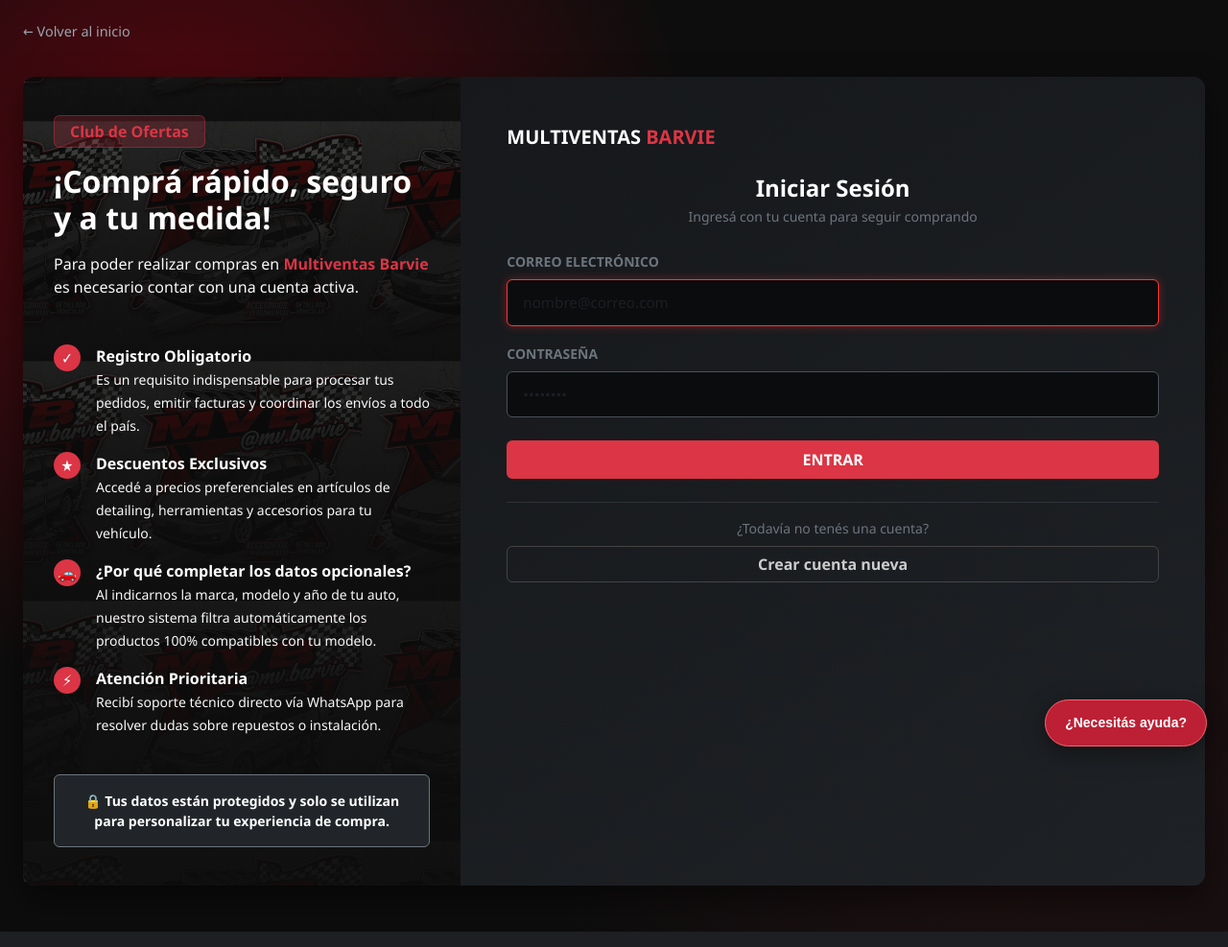
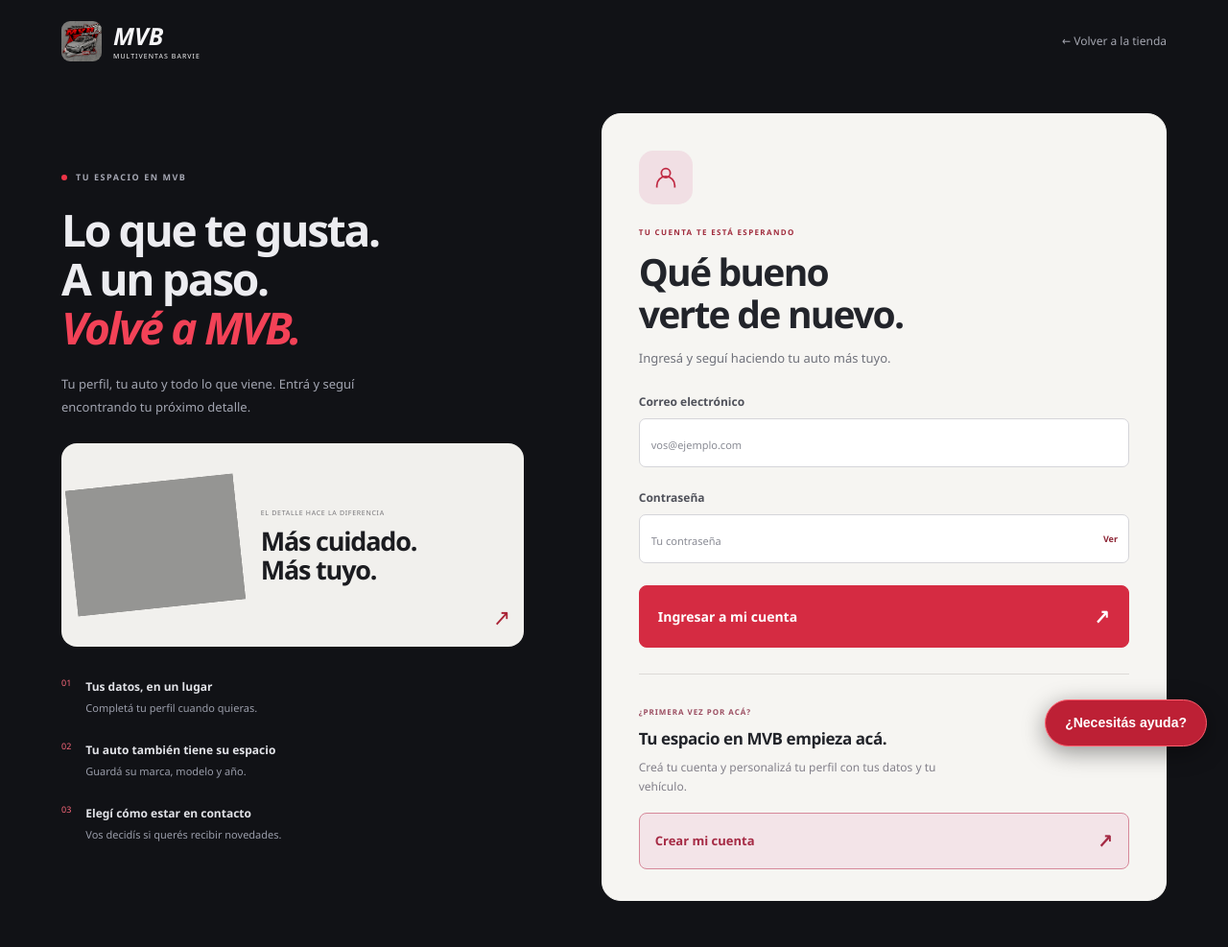
Before and after one commit to Urielbarvie/chatgptNube, a PHP site: page /src/views/auth/login.php in a window 1280 px wide. Shown: the whole page at 96% size. Run offline with PHP 8.4, Linux system fonts and the light colour scheme; grey boxes are pictures that could not be loaded.

Commit message:
Destacar perfil opcional y renovar inicio de sesion

```diff
--- a/pagina/src/views/_layouts/auth.layout.php
+++ b/pagina/src/views/_layouts/auth.layout.php
@@ -6,7 +6,7 @@
     header('Location: ' . BASE_URL . '/index.php');
     exit;
 }
-if (!empty($isRegisterPage)) {
+if (!empty($isRegisterPage) || !empty($isLoginPage)) {
     require __DIR__ . '/register.layout.php';
     return;
 }
--- a/pagina/src/views/_layouts/register.layout.php
+++ b/pagina/src/views/_layouts/register.layout.php
@@ -1,17 +1,18 @@
 <!DOCTYPE html>
 <html lang="es"><head>
 <meta charset="UTF-8"><meta name="viewport" content="width=device-width, initial-scale=1.0">
-<title>Creá tu cuenta | Multiventas Barvie</title>
+<title><?= !empty($isLoginPage) ? 'Ingresá a tu cuenta' : 'Creá tu cuenta' ?> | Multiventas Barvie</title>
 <link rel="stylesheet" href="<?= BASE_URL ?>/assets/css/bootstrap.min.css">
 <link rel="stylesheet" href="<?= BASE_URL ?>/assets/css/style.css">
 <link rel="stylesheet" href="<?= BASE_URL ?>/assets/css/register-refresh.css?v=<?= filemtime(__DIR__ . '/../../../assets/css/register-refresh.css') ?>">
-</head><body class="mvb-register"><div class="auth-page">
+<link rel="stylesheet" href="<?= BASE_URL ?>/assets/css/account-enhancements.css?v=<?= filemtime(__DIR__ . '/../../../assets/css/account-enhancements.css') ?>">
+</head><body class="mvb-register <?= !empty($isLoginPage) ? 'mvb-login' : '' ?>"><div class="auth-page">
 <nav class="auth-topbar" aria-label="Navegación de registro"><a class="mvb-signup-brand" href="<?= BASE_URL ?>/index.php"><img src="<?= BASE_URL ?>/assets/img/logo.jpg" alt="Multiventas Barvie" width="42" height="42"><span>MVB<small>MULTIVENTAS BARVIE</small></span></a><a href="<?= BASE_URL ?>/index.php" class="auth-back-link">← Volver a la tienda</a></nav>
 <div class="auth-center"><div class="auth-shell">
 <aside class="auth-side" aria-labelledby="signup-side-title"><div class="auth-side-content">
 <p class="mvb-signup-overline"><span></span> TU ESPACIO EN MVB</p>
-<h2 id="signup-side-title">Cada auto tiene<br> una historia.<br> <em>Sigamos la tuya.</em></h2>
-<p class="mvb-signup-side-description">Creá tu cuenta y tené a mano todo lo que necesitás para tu próxima compra.</p>
+<h2 id="signup-side-title"><?php if (!empty($isLoginPage)): ?>Lo que te gusta.<br> A un paso.<br> <em>Volvé a MVB.</em><?php else: ?>Cada auto tiene<br> una historia.<br> <em>Sigamos la tuya.</em><?php endif; ?></h2>
+<p class="mvb-signup-side-description"><?= !empty($isLoginPage) ? 'Tu perfil, tu auto y todo lo que viene. Entrá y seguí encontrando tu próximo detalle.' : 'Creá tu cuenta y tené a mano todo lo que necesitás para tu próxima compra.' ?></p>
 <div class="mvb-signup-photo"><img src="<?= BASE_URL ?>/assets/img/limpieza-productos/arm17744/arm17744_01.png" alt="Cuidado para los detalles de tu auto" width="300" height="300"><div><span>EL DETALLE HACE LA DIFERENCIA</span><strong>Más cuidado.<br> Más tuyo.</strong></div><span aria-hidden="true" class="mvb-signup-photo-arrow">↗</span></div>
 <ul class="mvb-signup-benefits"><li><span>01</span><div><strong>Tus datos, en un lugar</strong><p>Completá tu perfil cuando quieras.</p></div></li><li><span>02</span><div><strong>Tu auto también tiene su espacio</strong><p>Guardá su marca, modelo y año.</p></div></li><li><span>03</span><div><strong>Elegí cómo estar en contacto</strong><p>Vos decidís si querés recibir novedades.</p></div></li></ul>
 </div></aside><div class="auth-form-panel" id="registro" role="main">
--- a/pagina/src/views/auth/login.php
+++ b/pagina/src/views/auth/login.php
@@ -1,39 +1,22 @@
 <?php
+$isLoginPage = true;
 require_once __DIR__ . '/../_layouts/auth.layout.php';
 $error = $_SESSION['error_login'] ?? ($_GET['error'] ?? null);
 unset($_SESSION['error_login']);
 ?>
-
-<div class="text-center mb-4">
-    <h1 class="h4 fw-bold text-white mb-1">Iniciar Sesión</h1>
-    <p class="text-secondary small mb-0">Ingresá con tu cuenta para seguir comprando</p>
-</div>
-
-<?php if ($error): ?>
-    <div class="alert alert-danger py-2 small" role="alert">
-        Correo o contraseña incorrectos. Probá de nuevo.
-    </div>
-<?php endif; ?>
-
-<form action="<?= BASE_URL ?>/src/controllers/auth/login.php" method="POST" novalidate>
-    <div class="mb-3">
-        <label for="email" class="form-label text-secondary small text-uppercase fw-semibold">Correo Electrónico</label>
-        <input type="email" class="form-control form-control-premium" id="email" name="email" placeholder="nombre@correo.com" required autofocus>
-    </div>
-
-    <div class="mb-3">
-        <label for="password" class="form-label text-secondary small text-uppercase fw-semibold">Contraseña</label>
-        <input type="password" class="form-control form-control-premium" id="password" name="password" placeholder="••••••••" required>
-    </div>
-
-    <button type="submit" class="btn btn-premium-red w-100 py-2 fw-bold text-uppercase mt-2">Entrar</button>
+<div class="mvb-login-symbol" aria-hidden="true"><svg width="28" height="28" viewBox="0 0 24 24" fill="none" stroke="currentColor" stroke-width="1.5"><circle cx="12" cy="8" r="4"/><path d="M4 21v-2a8 8 0 0 1 16 0v2"/></svg></div>
+<div class="mvb-signup-heading"><p class="mvb-signup-overline">TU CUENTA TE ESTÁ ESPERANDO</p><h1>Qué bueno<br> verte de nuevo.</h1><p>Ingresá y seguí haciendo tu auto más tuyo.</p></div>
+<?php if ($error): ?><div class="mvb-signup-error" role="alert"><strong>No pudimos iniciar sesión.</strong><span>Correo o contraseña incorrectos. Revisá tus datos y probá de nuevo.</span></div><?php endif; ?>
+<form action="<?= BASE_URL ?>/src/controllers/auth/login.php" method="POST" class="mvb-signup-form mvb-login-form" id="loginForm">
+<div class="mvb-signup-field"><label for="email">Correo electrónico</label><input type="email" id="email" name="email" placeholder="vos@ejemplo.com" required autocomplete="username" inputmode="email"></div>
+<div class="mvb-signup-field"><label for="password">Contraseña</label><div class="mvb-password-field"><input type="password" id="password" name="password" placeholder="Tu contraseña" required autocomplete="current-password"><button type="button" id="toggleLoginPassword" aria-label="Mostrar contraseña" aria-pressed="false">Ver</button></div></div>
+<button type="submit" class="mvb-signup-submit">Ingresar a mi cuenta <span aria-hidden="true">↗</span></button>
 </form>
-
-<div class="text-center mt-4 pt-3 border-top border-secondary border-opacity-25">
-    <p class="text-secondary small mb-2">¿Todavía no tenés una cuenta?</p>
-    <a href="<?= BASE_URL ?>/src/views/auth/register.php" class="btn btn-premium-outline w-100 fw-semibold">
-        Crear cuenta nueva
-    </a>
-</div>
-
+<div class="mvb-login-create"><div><span>¿PRIMERA VEZ POR ACÁ?</span><h2>Tu espacio en MVB empieza acá.</h2><p>Creá tu cuenta y personalizá tu perfil con tus datos y tu vehículo.</p></div><a href="<?= BASE_URL ?>/src/views/auth/register.php">Crear mi cuenta <span aria-hidden="true">↗</span></a></div>
+<script>
+(()=>{
+const button=document.getElementById('toggleLoginPassword'),field=document.getElementById('password');
+button.addEventListener('click',()=>{const visible=field.type==='password';field.type=visible?'text':'password';button.textContent=visible?'Ocultar':'Ver';button.setAttribute('aria-pressed',String(visible));button.setAttribute('aria-label',visible?'Ocultar contraseña':'Mostrar contraseña');});
+})();
+</script>
 <?php require_once __DIR__ . '/../_layouts/auth.footer.php'; ?>
```
Also changed, not shown: pagina/src/views/auth/register.php (+18 -53 lines), pagina/assets/css/account-enhancements.css (added).
